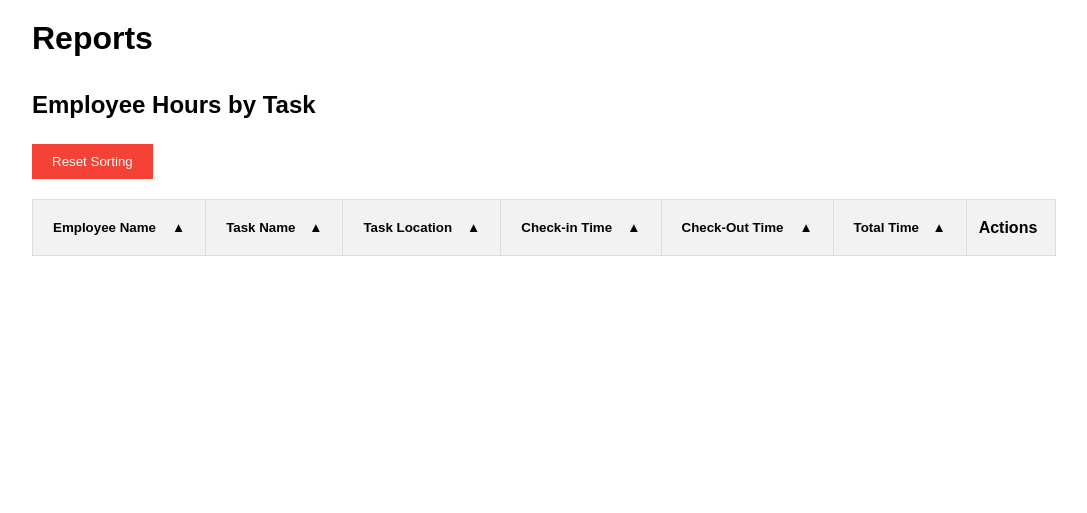
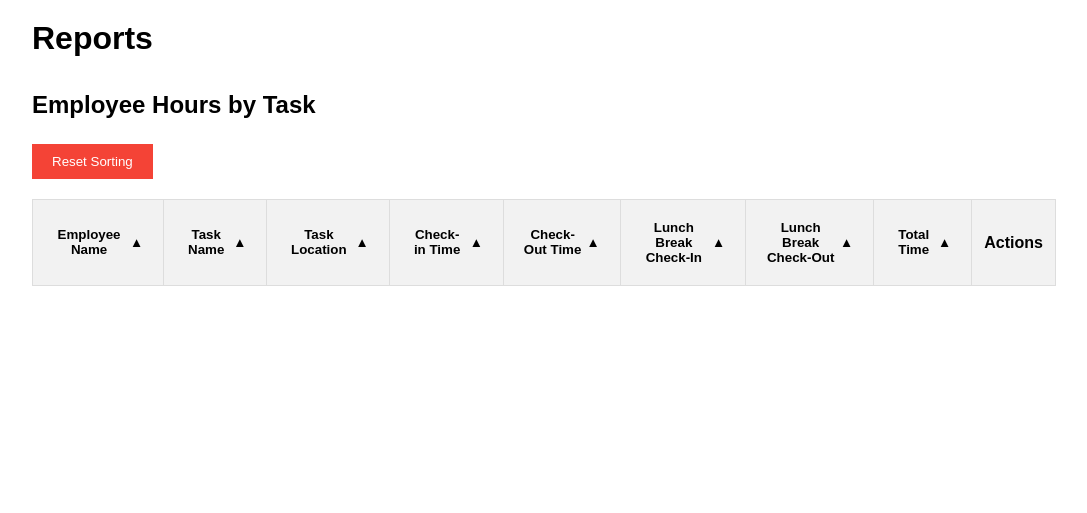
Before and after one commit to SolBaby/labor-tracker-scanner, a Flask app: page /reports in a window 1280 px wide. Shown: the part 169-682 px from the top of the page, without its empty margins (96-1183 px from the left). Run offline with Flask 3, Linux system fonts and the light colour scheme; data that the repository does not hold is empty.

Commit message:
Agent query: Are the Edit and Delete functions on the Reports page working correctly with the new Lunch Break columns?

```diff
--- a/models.py
+++ b/models.py
@@ -24,6 +24,8 @@ class TimeLog(db.Model):
     end_time = db.Column(db.DateTime)
     duration = db.Column(db.Interval)
     status = db.Column(db.String(20), nullable=False, default='checked_in')
+    lunch_break_start = db.Column(db.DateTime)
+    lunch_break_end = db.Column(db.DateTime)
 
     def update_duration(self, new_duration):
         if isinstance(new_duration, timedelta):
--- a/routes.py
+++ b/routes.py
@@ -117,7 +117,9 @@ def init_routes(app):
             Task.name.label('task_name'),
             Task.location.label('task_location'),
             TimeLog.start_time.label('check_in_time'),
-            TimeLog.end_time.label('check_out_time'),  # Add this line
+            TimeLog.end_time.label('check_out_time'),
+            TimeLog.lunch_break_start.label('lunch_break_start'),
+            TimeLog.lunch_break_end.label('lunch_break_end'),
             func.sum(func.extract('epoch', TimeLog.duration) / 3600).label('total_hours'),
             func.sum(func.extract('epoch', TimeLog.duration) / 60 % 60).label('total_minutes')
         ).select_from(Employee).join(TimeLog).join(Task).group_by(TimeLog.id, Employee.id, Task.id)
@@ -135,6 +137,10 @@ def init_routes(app):
             sort_expr = TimeLog.start_time
         elif sort_field == 'check_out_time':
             sort_expr = TimeLog.end_time
+        elif sort_field == 'lunch_break_start':
+            sort_expr = TimeLog.lunch_break_start
+        elif sort_field == 'lunch_break_end':
+            sort_expr = TimeLog.lunch_break_end
         else:
             sort_expr = Employee.name  # Default sort
 
@@ -149,7 +155,9 @@ def init_routes(app):
                 'task_name': record.task_name,
                 'task_location': record.task_location,
                 'check_in_time': record.check_in_time.isoformat() if record.check_in_time else None,
-                'check_out_time': record.check_out_time.isoformat() if record.check_out_time else None,  # Add this line
+                'check_out_time': record.check_out_time.isoformat() if record.check_out_time else None,
+                'lunch_break_start': record.lunch_break_start.isoformat() if record.lunch_break_start else None,
+                'lunch_break_end': record.lunch_break_end.isoformat() if record.lunch_break_end else None,
                 'total_hours': int(record.total_hours) if record.total_hours is not None else 0,
                 'total_minutes': int(record.total_minutes) if record.total_minutes is not None else 0
             }
--- a/static/js/reports.js
+++ b/static/js/reports.js
@@ -29,6 +29,8 @@ function renderReports(data) {
             <td>${record.task_location}</td>
             <td>${record.check_in_time ? new Date(record.check_in_time).toLocaleString() : 'N/A'}</td>
             <td>${record.check_out_time ? new Date(record.check_out_time).toLocaleString() : 'N/A'}</td>
+            <td>${record.lunch_break_start ? new Date(record.lunch_break_start).toLocaleString() : 'N/A'}</td>
+            <td>${record.lunch_break_end ? new Date(record.lunch_break_end).toLocaleString() : 'N/A'}</td>
             <td>${record.total_hours} hours, ${record.total_minutes} minutes</td>
             <td>
                 <button class="btn edit-btn" onclick="editReport('${record.id}', '${record.employee_name}', '${record.task_name}', '${record.task_location}', ${record.total_hours}, ${record.total_minutes})">Edit</button>
--- a/templates/reports.html
+++ b/templates/reports.html
@@ -15,6 +15,8 @@
             <th><button class="sort-btn" data-sort="task_location">Task Location <span class="sort-arrow">▲</span></button></th>
             <th><button class="sort-btn" data-sort="check_in_time">Check-in Time <span class="sort-arrow">▲</span></button></th>
             <th><button class="sort-btn" data-sort="check_out_time">Check-Out Time <span class="sort-arrow">▲</span></button></th>
+            <th><button class="sort-btn" data-sort="lunch_break_start">Lunch Break Check-In <span class="sort-arrow">▲</span></button></th>
+            <th><button class="sort-btn" data-sort="lunch_break_end">Lunch Break Check-Out <span class="sort-arrow">▲</span></button></th>
             <th><button class="sort-btn" data-sort="total_time">Total Time <span class="sort-arrow">▲</span></button></th>
             <th>Actions</th>
         </tr>
```
